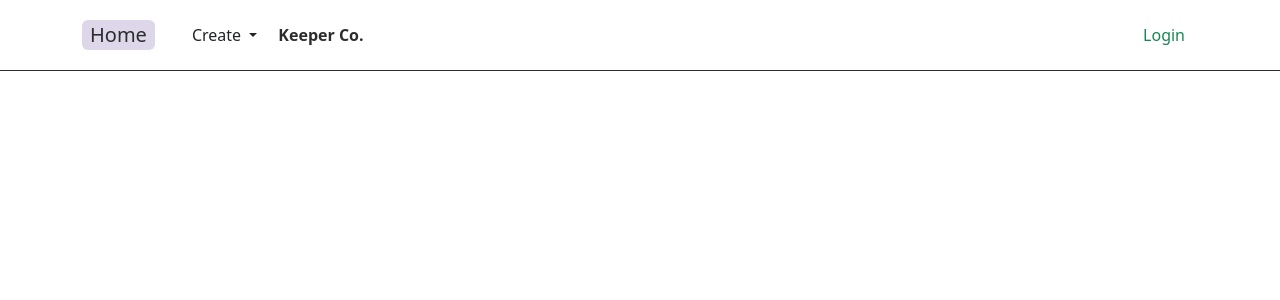
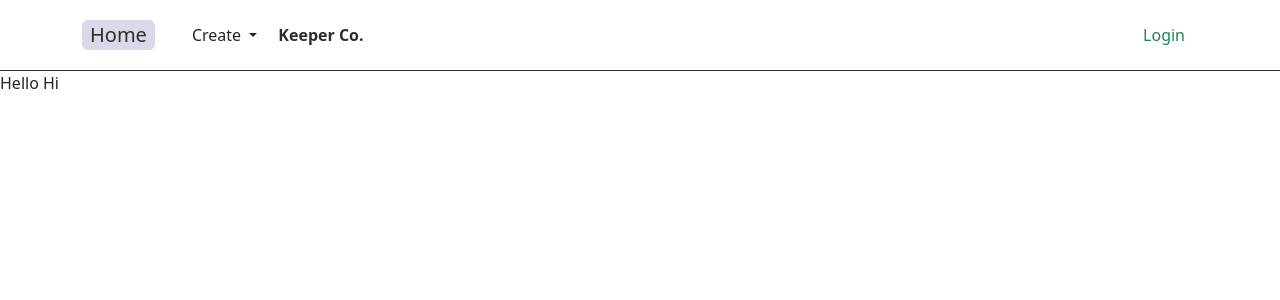
Before and after one commit to ethanrgibson/Keepr, a Vue app in the folder client/: page /#/vaults/1 in a window 1280 px wide. Shown: the top 300 px of the page. Built offline with nearby package versions, Linux system fonts and the light colour scheme; what @bcwdev/auth0provider-client would draw is missing.

Commit message:
routerlink working, taking you to vault page

```diff
--- a/client/src/components/VaultCard.vue
+++ b/client/src/components/VaultCard.vue
@@ -10,6 +10,7 @@ defineProps({
 
 
 <template>
+  <RouterLink :to="{ name: 'Vault Page', params: { vaultId: vaultProp.id } }">
     <div class="rounded m-1 position-relative">
       <div>
         <img :src="vaultProp.imgUrl" alt="Image for Vault" class="rounded vault-img">
@@ -20,6 +21,7 @@ defineProps({
         </span>
       </div>
     </div>
+  </RouterLink>
 </template>
 
 
--- /dev/null
+++ b/client/src/pages/VaultPage.vue
@@ -0,0 +1,13 @@
+<script setup>
+
+</script>
+
+
+<template>
+Hello Hi
+</template>
+
+
+<style lang="scss" scoped>
+
+</style>
--- a/client/src/router.js
+++ b/client/src/router.js
@@ -26,7 +26,12 @@ const routes = [
     path: '/profiles/:profileId',
     name: 'Profile Page',
     component: loadPage('ProfilePage'),
-  }
+  },
+  {
+    path: '/vaults/:vaultId',
+    name: 'Vault Page',
+    component: loadPage('VaultPage'),
+  },
 ]
 
 export const router = createRouter({
```
Lines whose indentation alone changed are shown as unchanged.
